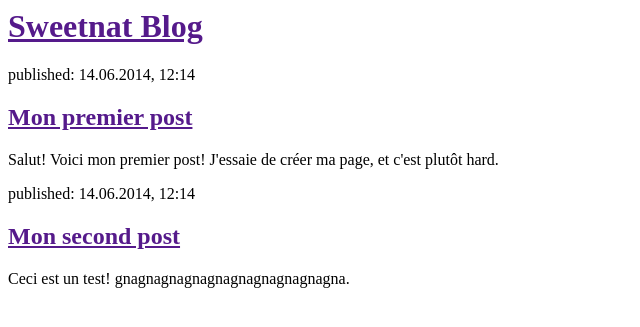
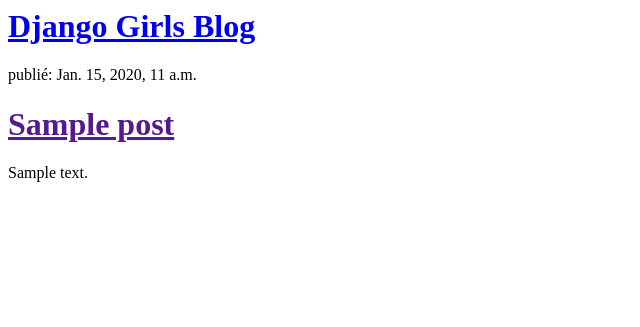
Before and after one commit to sweetnat/my-first-blog, a Django app: template blog/templates/blog/post_list.html in a window 1280 px wide. Shown: the top 327 px of the page, without its empty margins (0-640 px from the left). Run offline with Django 3.2, Linux system fonts and the light colour scheme; the template is opened without the code that fills it: values that come from a table or form of the project are taken from there, others are empty; tables that the repository leaves empty hold one stand-in row (values such as "Sample post").

Commit message:
Modified templates to display posts from database.

```diff
--- a/blog/templates/blog/post_list.html
+++ b/blog/templates/blog/post_list.html
@@ -3,20 +3,16 @@
         <title>Sweetnat Blog</title>
     </head>
     <body>
-        <div>
-            <h1><a href="">Sweetnat Blog</a></h1>
-        </div>
+       <div>
+    <h1><a href="/">Django Girls Blog</a></h1>
+</div>
 
-        <div>
-            <p>published: 14.06.2014, 12:14</p>
-            <h2><a href="">Mon premier post</a></h2>
-            <p>Salut! Voici mon premier post! J'essaie de créer ma page, et c'est plutôt hard.</p>
-        </div>
-
-        <div>
-            <p>published: 14.06.2014, 12:14</p>
-            <h2><a href="">Mon second post</a></h2>
-            <p>Ceci est un test! gnagnagnagnagnagnagnagnagnagna.</p>
-        </div>
+{% for post in posts %}
+    <div>
+        <p>publié: {{ post.published_date }}</p>
+        <h1><a href="">{{ post.title }}</a></h1>
+        <p>{{ post.text|linebreaks }}</p>
+    </div>
+{% endfor %}
     </body>
 </html>
--- a/blog/views.py
+++ b/blog/views.py
@@ -1,4 +1,7 @@
 from django.shortcuts import render
+from django.utils import timezone
+from .models import Post
 
 def post_list(request):
-    return render(request, 'blog/post_list.html', {})
+    posts = Post.objects.filter(published_date__lte=timezone.now()).order_by('published_date')
+    return render(request, 'blog/post_list.html', {'posts':posts})
```
